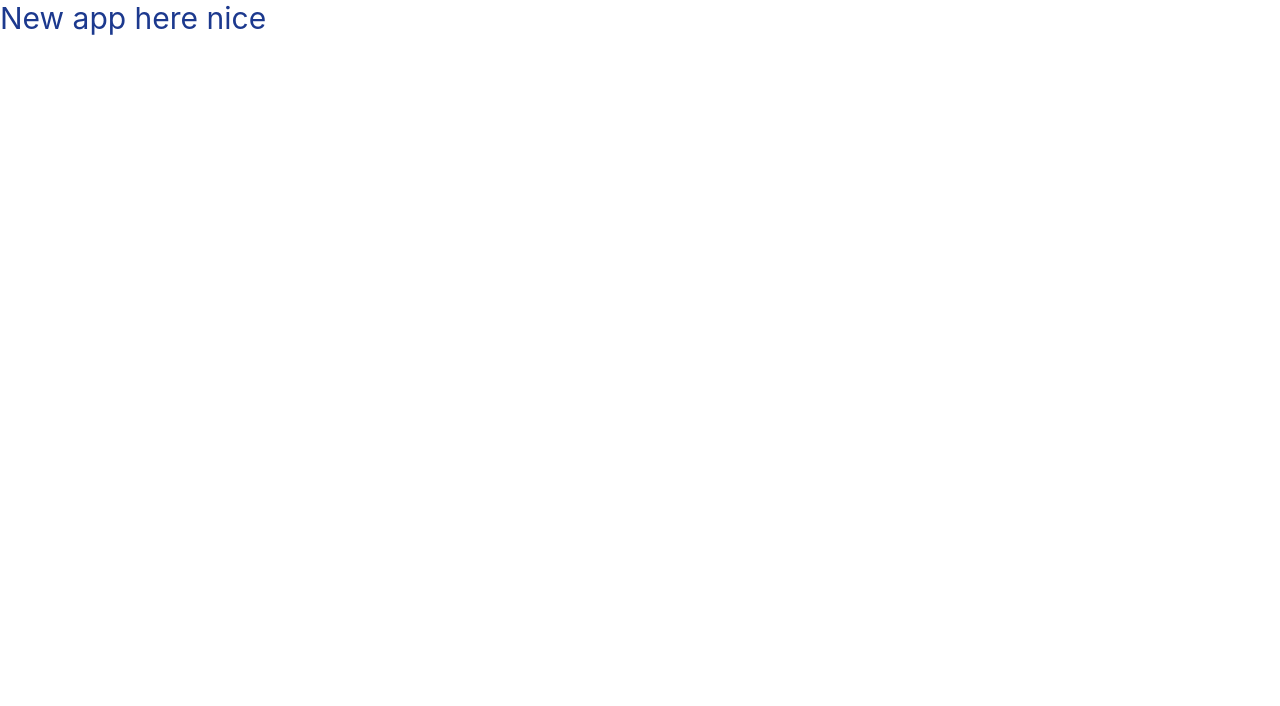
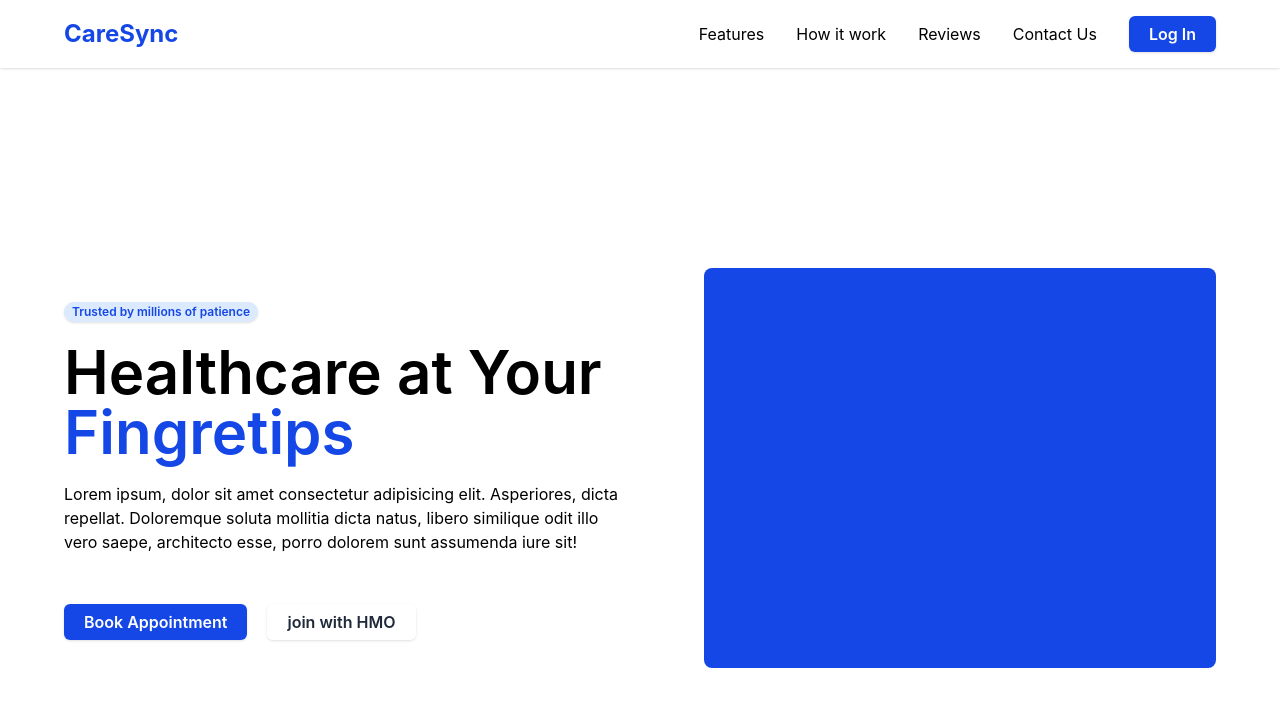
Before and after one commit to Oluwafemimicheal/caresync, a React (Vite) app: page / in a window 1280 px wide. Shown: the top 706 px of the page. Built offline with nearby package versions, Linux system fonts and the light colour scheme.

Commit message:
Work in landing page

```diff
--- a/src/App.tsx
+++ b/src/App.tsx
@@ -1,9 +1,16 @@
+import { Route, Routes } from "react-router-dom"
+import AuthLayout from "./layouts/AuthLayout"
+import LandingPageLayout from "./layouts/LandingPageLayout"
 
 const App = () => {
   return (
-    <div className="text-3xl text-blue-900">
-      New app here nice
-    </div>
+    <Routes>
+        <Route element={<AuthLayout/>}>
+        </Route>
+
+        <Route path="/" element={<LandingPageLayout/>}>
+        </Route>
+    </Routes>
   )
 }
 
--- /dev/null
+++ b/src/components/Navbar.tsx
@@ -0,0 +1,37 @@
+import { Link } from "react-router-dom";
+
+const Navbar = () => {
+  return (
+    <header className="bg-white shadow py-4 sticky top-0">
+      <nav className="w-full px-10 lg:px-0 lg:w-6xl mx-auto flex justify-between items-center">
+        <div>
+          <h1 className="font-bold text-blue-700 text-2xl">CareSync</h1>
+        </div>
+        <div className="flex items-center gap-8">
+          <ul className="hidden lg:flex items-center gap-8">
+            <li>
+              <a href="#">Features</a>
+            </li>
+            <li>
+              <a href="#">How it work</a>
+            </li>
+            <li>
+              <a href="#">Reviews</a>
+            </li>
+            <li>
+              <a href="#">Contact Us</a>
+            </li>
+          </ul>
+          <Link
+            to={"/login"}
+            className="bg-blue-700 text-white shadow px-5 py-1.5 rounded-md font-semibold"
+          >
+            Log In
+          </Link>
+        </div>
+      </nav>
+    </header>
+  );
+};
+
+export default Navbar;
--- /dev/null
+++ b/src/components/landing-page/Hero.tsx
@@ -0,0 +1,43 @@
+import { Link } from "react-router-dom";
+
+const Hero = () => {
+  return (
+    <div className="">
+      <div className="w-full px-10 lg:px-0 lg:w-6xl mx-auto flex flex-col lg:flex-row justify-between items-center h-screen gap-20">
+        <div className="space-y-5">
+          <div className="w-max bg-blue-100 text-blue-700 rounded-2xl text-xs px-2 py-0.5 font-semibold shadow">
+            Trusted by millions of patience
+          </div>
+          <h1 className="text-6xl font-semibold">
+            Healthcare at Your <br />
+            <span className="text-blue-700">Fingretips</span>
+          </h1>
+          <p className="lg:w-140">
+            Lorem ipsum, dolor sit amet consectetur adipisicing elit.
+            Asperiores, dicta repellat. Doloremque soluta mollitia dicta natus,
+            libero similique odit illo vero saepe, architecto esse, porro
+            dolorem sunt assumenda iure sit!
+          </p>
+
+          <div className="space-x-5 mt-14">
+            <Link
+              to={"/login"}
+              className="bg-blue-700 text-white shadow px-5 py-2 rounded-md font-semibold hover:shadow-lg"
+            >
+              Book Appointment
+            </Link>
+            <Link
+              to={"/login"}
+              className="bg-white text-gray-800 shadow px-5 py-2 rounded-md font-semibold hover:shadow-lg"
+            >
+              join with HMO
+            </Link>
+          </div>
+        </div>
+        <div className="hidden lg:flex w-full h-100 bg-blue-700 rounded-lg"></div>
+      </div>
+    </div>
+  );
+};
+
+export default Hero;
--- /dev/null
+++ b/src/layouts/AuthLayout.tsx
@@ -0,0 +1,11 @@
+import { Outlet } from "react-router-dom"
+
+const AuthLayout = () => {
+  return (
+    <div>
+      <Outlet/>
+    </div>
+  )
+}
+
+export default AuthLayout
--- /dev/null
+++ b/src/layouts/LandingPageLayout.tsx
@@ -0,0 +1,15 @@
+import { Outlet } from "react-router-dom"
+import Navbar from "../components/Navbar"
+import Hero from "../components/landing-page/Hero"
+
+const LandingPageLayout = () => {
+  return (
+    <div>
+      <Navbar/>
+      <Hero/>
+      <Outlet/>
+    </div>
+  )
+}
+
+export default LandingPageLayout
```
Also changed, not shown: 1 other file (tests, documents, lock files or other folders).
